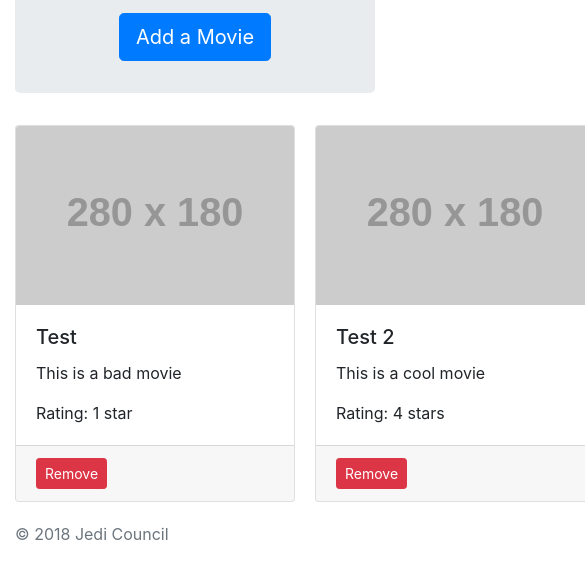
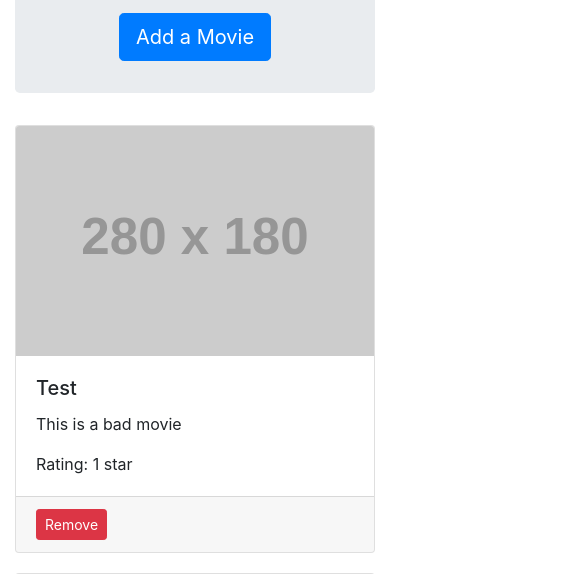
Before and after one commit to uwi-info3180/vuejs, a plain HTML site: page index.html in a window 390 px wide. Shown: the part 191-765 px from the top of the page, 585 px wide, since content can reach past the window. Drawn offline with nearby package versions, Linux system fonts and the light colour scheme; placeholder pictures from the web are drawn by us.

Commit message:
use auto-fit so grid columns are responsive

```diff
--- a/css/styles.css
+++ b/css/styles.css
@@ -8,7 +8,7 @@ header {
 
 .movies {
     display: grid;
-    grid-template-columns: repeat(3, minmax(280px, 1fr));
+    grid-template-columns: repeat(auto-fit, minmax(280px, 1fr));
     grid-gap: 20px;
 }
 
```
